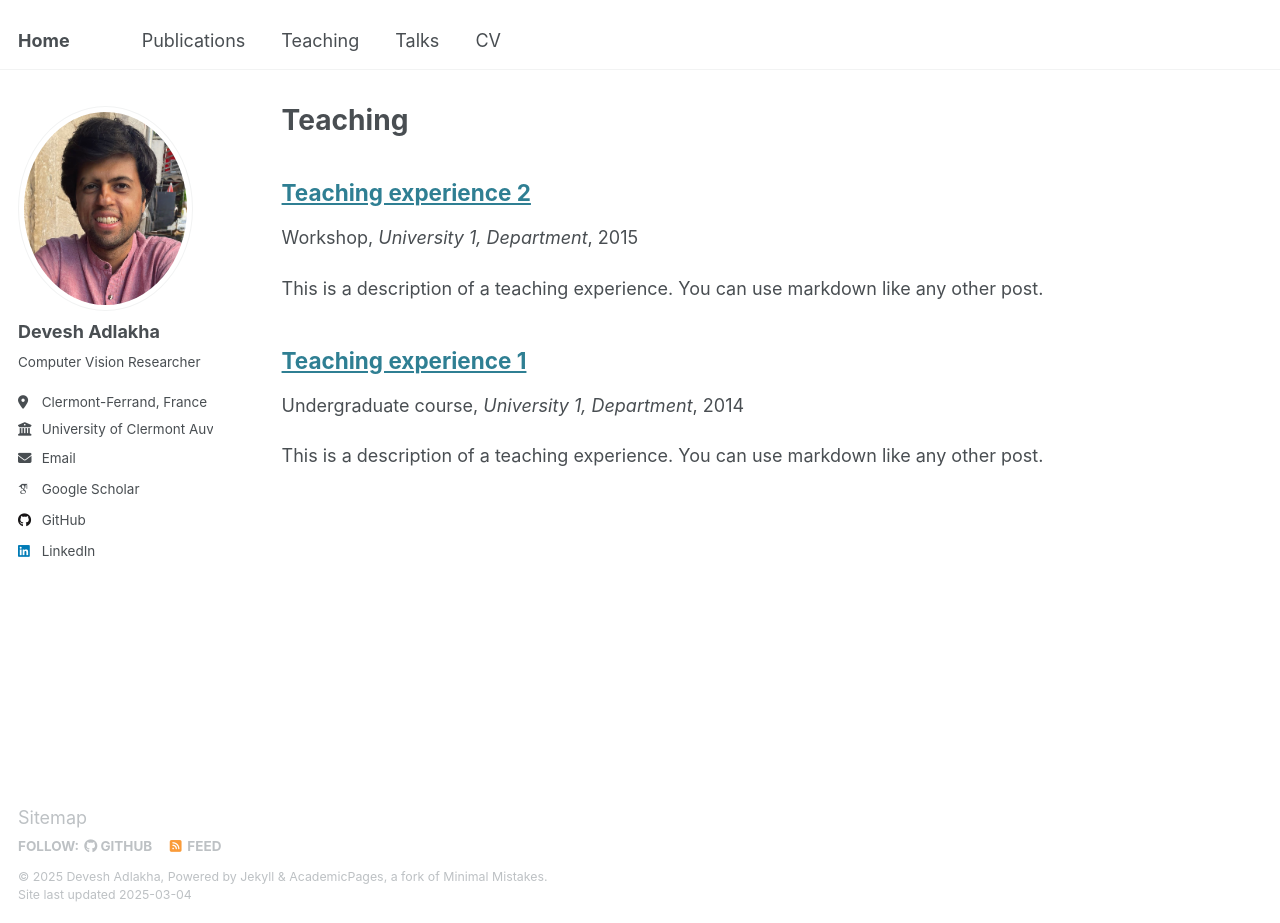
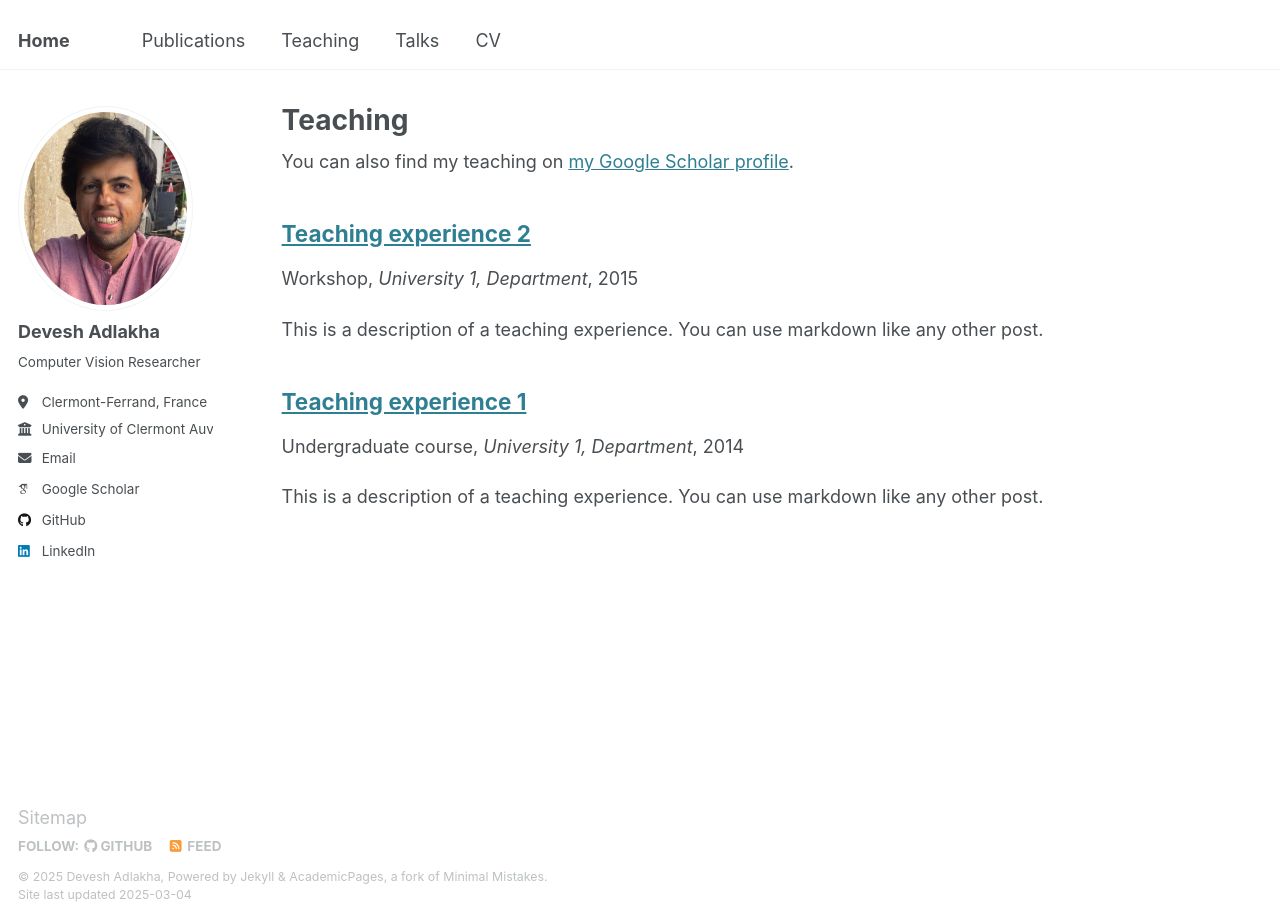
Before and after one commit to devadlakha/devadlakha.github.io, a Jekyll site: the page built from _pages/teaching.html, in a window 1280 px wide and 923 px high. Built offline with Jekyll 4.4.1, drawn with Linux system fonts in a browser that asks for light colours; some web fonts are replaced.

Commit message:
Update teaching.html

```diff
--- a/_pages/teaching.html
+++ b/_pages/teaching.html
@@ -5,6 +5,8 @@ permalink: /teaching/
 author_profile: true
 ---
 
+<div class="wordwrap">You can also find my teaching on <a href="{{site.author.googlescholar}}">my Google Scholar profile</a>.</div>
+
 {% include base_path %}
 
 {% for post in site.teaching reversed %}
```
